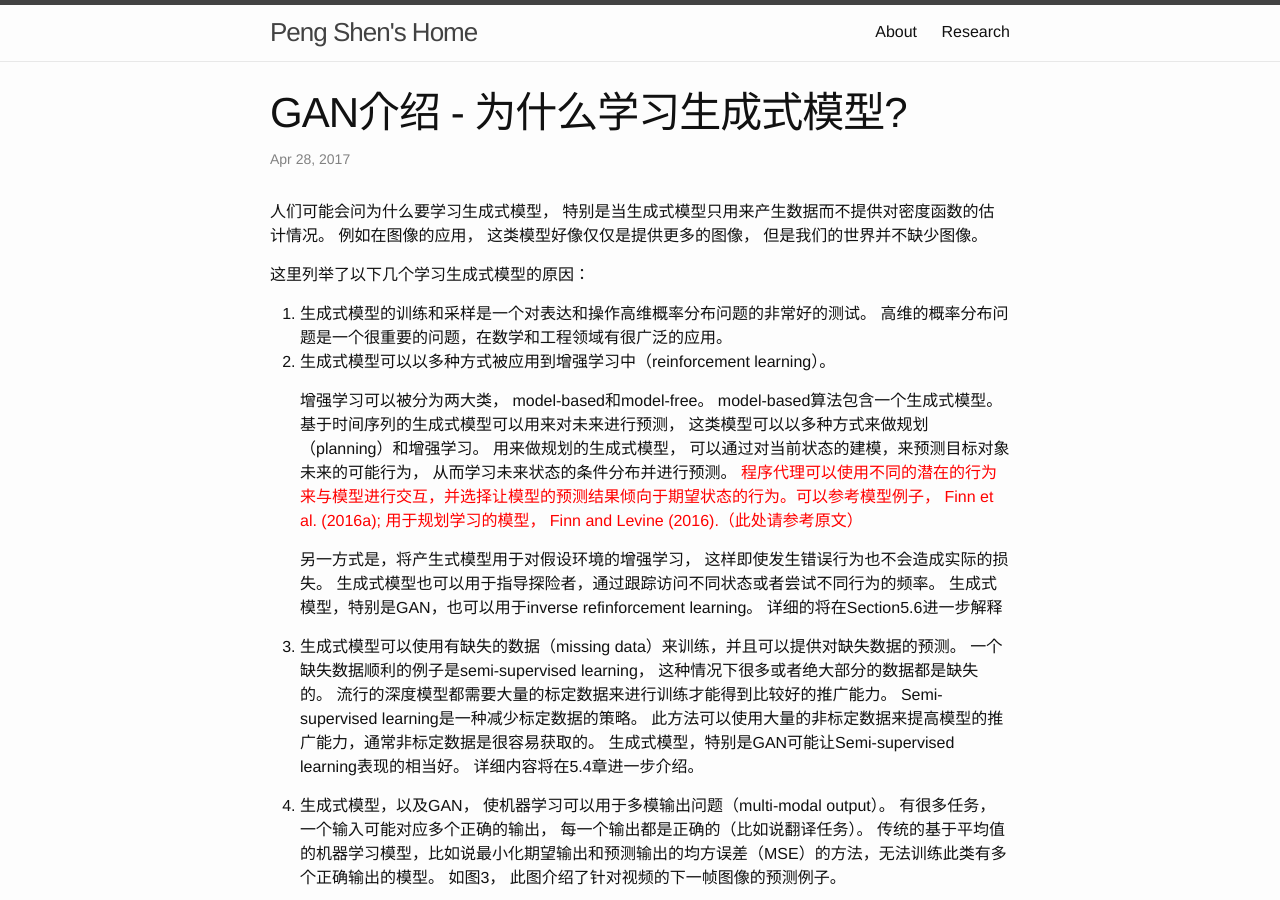
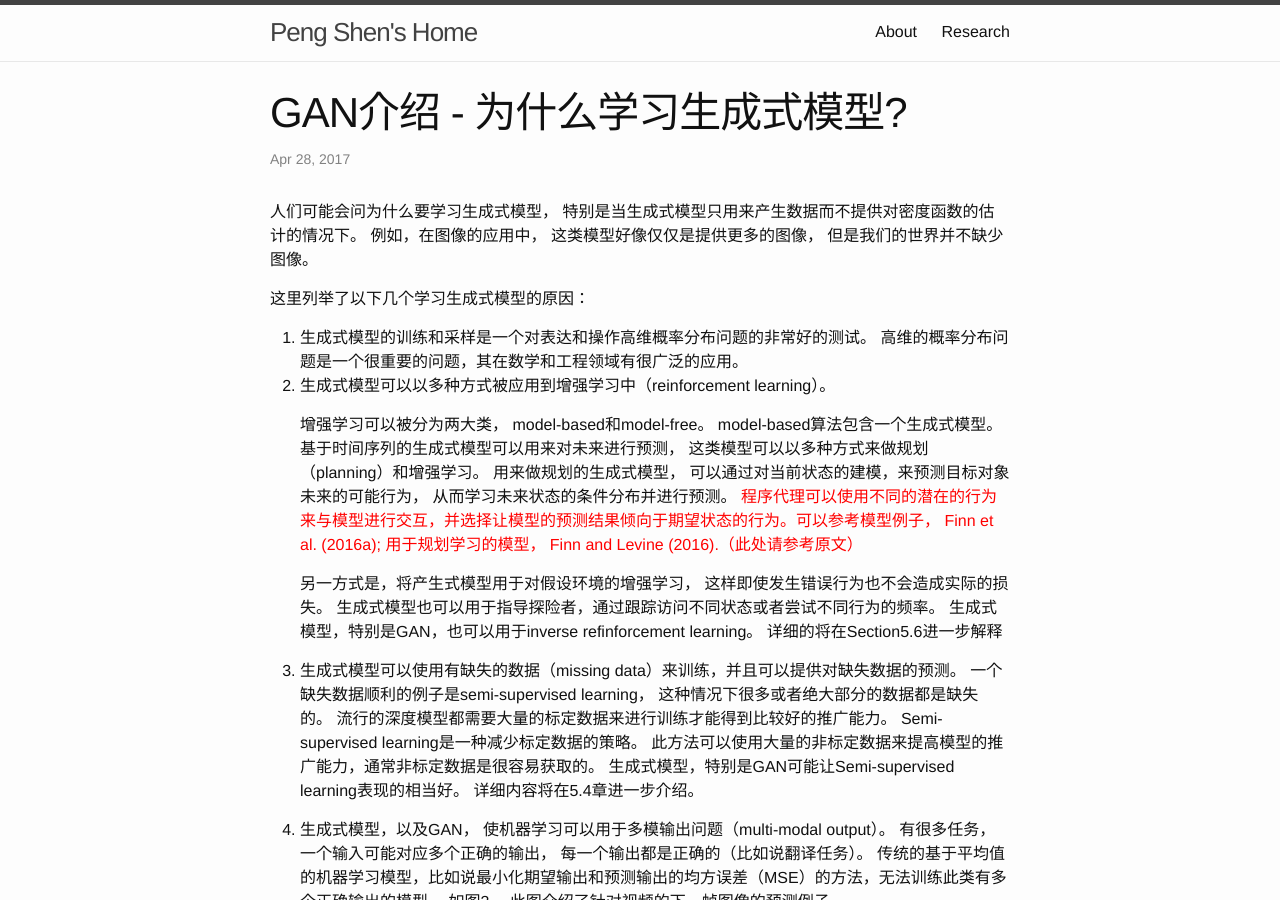
Before and after one commit to sinpycn/sinpycn.github.io, a Jekyll site: the page built from _posts/research/2017-04-28-NIPS2016-GAN-Tutorial-:-Why-study-generative-modeling.md, in a window 1280 px wide and 900 px high. Built offline with Jekyll 4.4.1, drawn with Linux system fonts in a browser that asks for light colours.

Commit message:
Update 2017-04-28-NIPS2016-GAN-Tutorial-:-Why-study-generative-modeling.md

```diff
--- a/_posts/research/2017-04-28-NIPS2016-GAN-Tutorial-:-Why-study-generative-modeling.md
+++ b/_posts/research/2017-04-28-NIPS2016-GAN-Tutorial-:-Why-study-generative-modeling.md
@@ -5,18 +5,17 @@ mathjax: true
 categories: [research, gan-tutorial]
 ---
 
-人们可能会问为什么要学习生成式模型， 特别是当生成式模型只用来产生数据而不提供对密度函数的估计情况。
-例如在图像的应用， 这类模型好像仅仅是提供更多的图像， 但是我们的世界并不缺少图像。
+人们可能会问为什么要学习生成式模型， 特别是当生成式模型只用来产生数据而不提供对密度函数的估计的情况下。
+例如，在图像的应用中， 这类模型好像仅仅是提供更多的图像， 但是我们的世界并不缺少图像。
 
 这里列举了以下几个学习生成式模型的原因：
-1. 生成式模型的训练和采样是一个对表达和操作高维概率分布问题的非常好的测试。 高维的概率分布问题是一个很重要的问题，在数学和工程领域有很广泛的应用。
+1. 生成式模型的训练和采样是一个对表达和操作高维概率分布问题的非常好的测试。 高维的概率分布问题是一个很重要的问题，其在数学和工程领域有很广泛的应用。
 2. 生成式模型可以以多种方式被应用到增强学习中（reinforcement learning）。
 
    增强学习可以被分为两大类， model-based和model-free。
    model-based算法包含一个生成式模型。 基于时间序列的生成式模型可以用来对未来进行预测， 这类模型可以以多种方式来做规划（planning）和增强学习。
    用来做规划的生成式模型， 可以通过对当前状态的建模，来预测目标对象未来的可能行为， 从而学习未来状态的条件分布并进行预测。
    <span style="color:red">程序代理可以使用不同的潜在的行为来与模型进行交互，并选择让模型的预测结果倾向于期望状态的行为。可以参考模型例子， Finn et al. (2016a); 用于规划学习的模型， Finn and Levine (2016).（此处请参考原文）</span>
-
 
    另一方式是，将产生式模型用于对假设环境的增强学习， 这样即使发生错误行为也不会造成实际的损失。
    生成式模型也可以用于指导探险者，通过跟踪访问不同状态或者尝试不同行为的频率。
```
